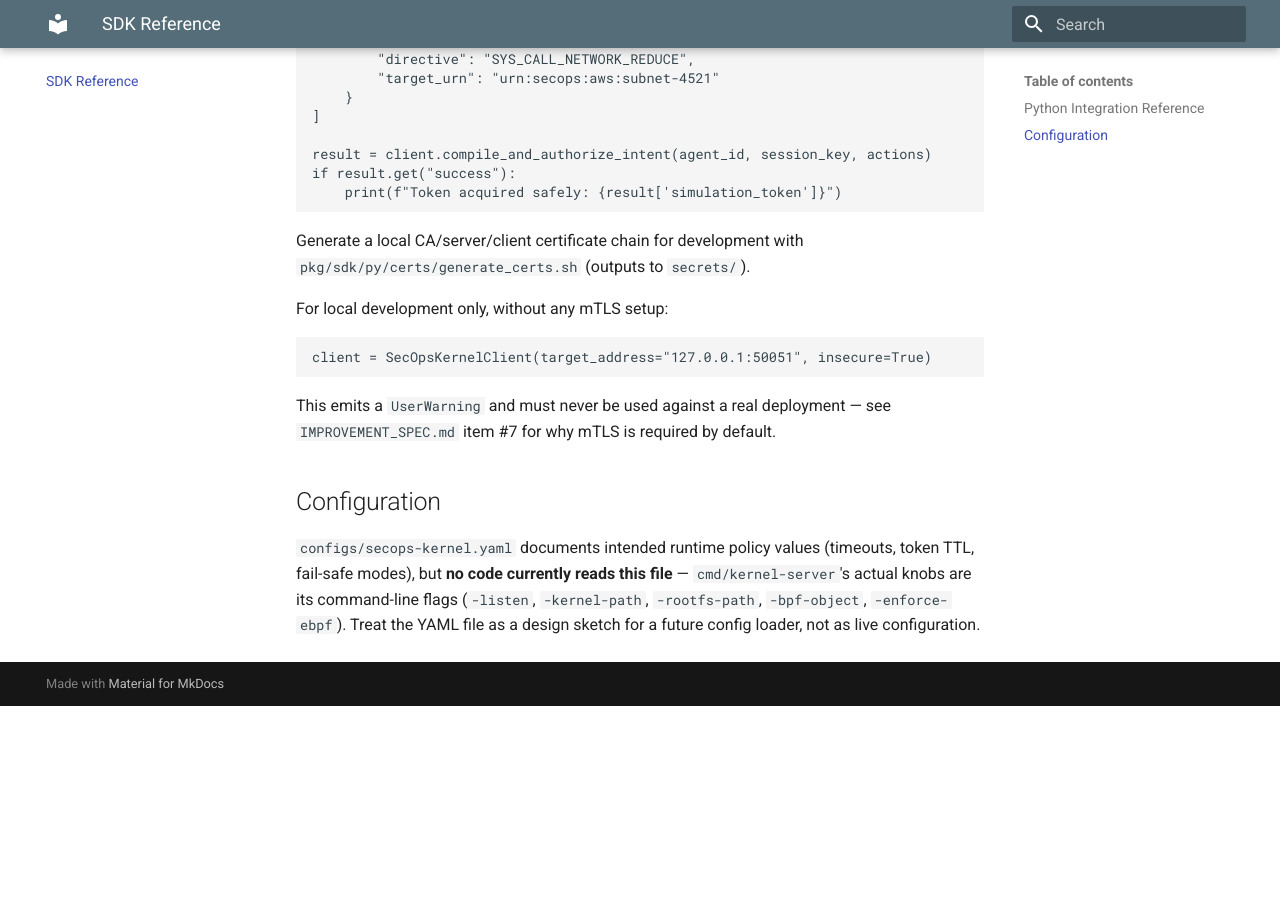
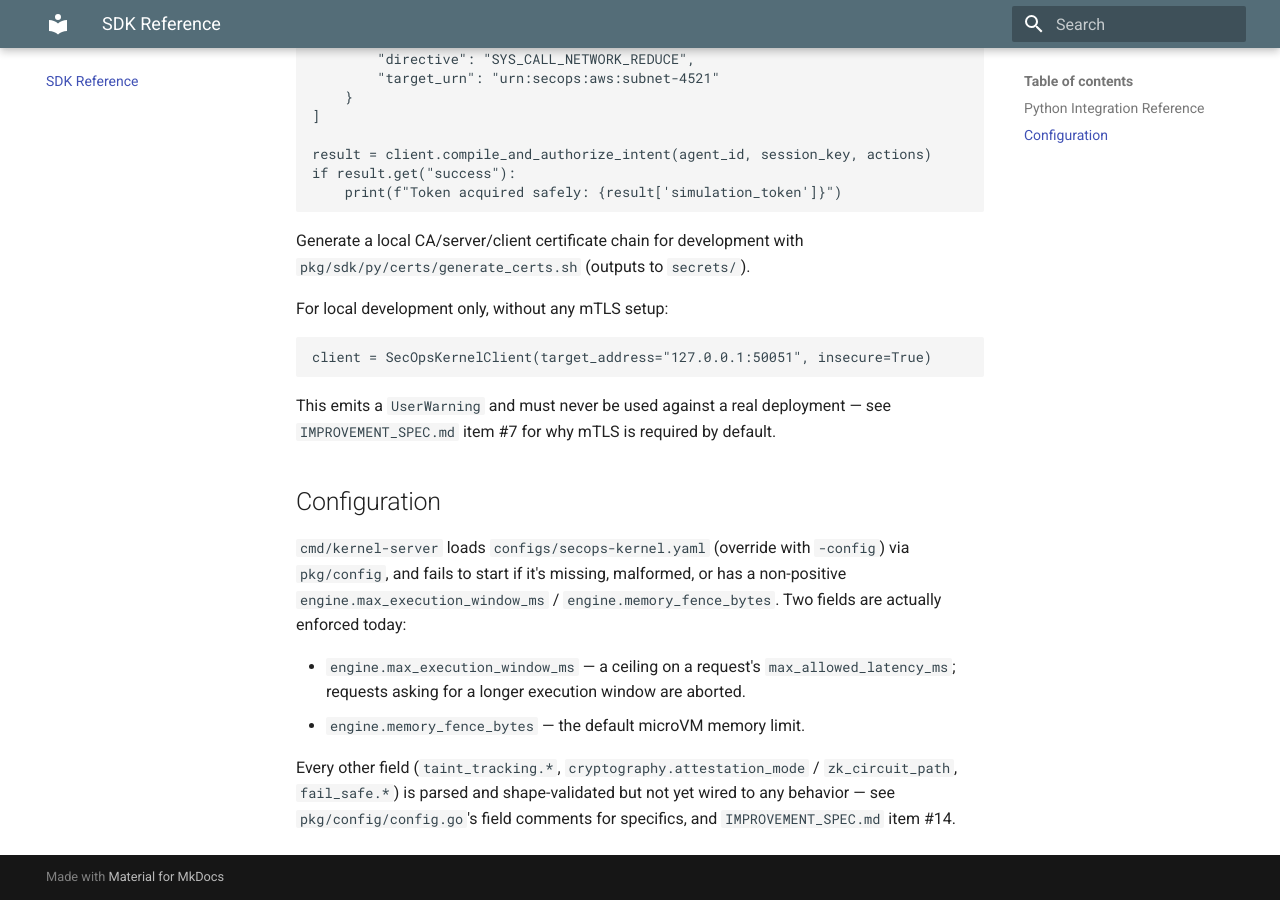
Before and after one commit to asfour/secops-ai-kernel, an MkDocs documentation site: the page built from docs/sdk.md, in a window 1280 px wide and 900 px high, scrolled down 804 px. Built offline with MkDocs 1.6.1 and Material for MkDocs 9.7.7, drawn with Linux system fonts in a browser that asks for light colours; before the commit the page ends 1510 px from its top, so only the background shows below that.

Commit message:
docs: record the config loader and final coverage numbers honestly
IMPROVEMENT_SPEC.md: item #9 now lists exactly what's still uncovered
and why (BPF/Firecracker happy paths need privilege unavailable here;
FilesMutated/NetworkPacketsDropped real measurement was investigated
and explicitly not implemented — the privilege-free approach tried
(github.com/diskfs/go-diskfs reading a synthetic ext4 image) failed
with "readdir error: invalid argument", and the privileged approach
(loopback mount) needs CAP_SYS_ADMIN this sandbox doesn't have).
Measured total: 59.9%. New item #14 documents the config loader.

docs/sdk.md / docs/architecture.md: updated to describe
configs/secops-kernel.yaml as actually read now, rather than the
"design sketch no code reads" status from the previous PR.

Co-Authored-By: Claude Sonnet 5 <noreply@anthropic.com>

```diff
--- a/docs/sdk.md
+++ b/docs/sdk.md
@@ -55,9 +55,17 @@ by default.
 
 ## Configuration
 
-`configs/secops-kernel.yaml` documents intended runtime policy values
-(timeouts, token TTL, fail-safe modes), but **no code currently reads
-this file** — `cmd/kernel-server`'s actual knobs are its command-line
-flags (`-listen`, `-kernel-path`, `-rootfs-path`, `-bpf-object`,
-`-enforce-ebpf`). Treat the YAML file as a design sketch for a future
-config loader, not as live configuration.
+`cmd/kernel-server` loads `configs/secops-kernel.yaml` (override with
+`-config`) via `pkg/config`, and fails to start if it's missing,
+malformed, or has a non-positive `engine.max_execution_window_ms` /
+`engine.memory_fence_bytes`. Two fields are actually enforced today:
+
+* `engine.max_execution_window_ms` — a ceiling on a request's
+  `max_allowed_latency_ms`; requests asking for a longer execution
+  window are aborted.
+* `engine.memory_fence_bytes` — the default microVM memory limit.
+
+Every other field (`taint_tracking.*`, `cryptography.attestation_mode`
+/ `zk_circuit_path`, `fail_safe.*`) is parsed and shape-validated but
+not yet wired to any behavior — see `pkg/config/config.go`'s field
+comments for specifics, and `IMPROVEMENT_SPEC.md` item #14.
```
Also changed, not shown: IMPROVEMENT_SPEC.md (+10 -2 lines), docs/architecture.md (+6 -4 lines).
